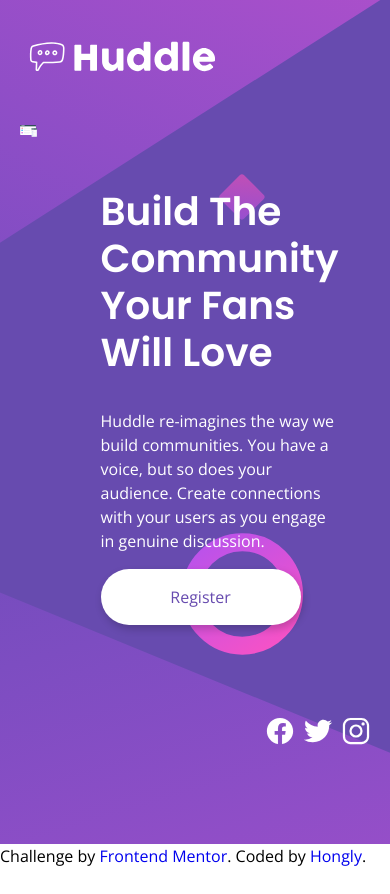
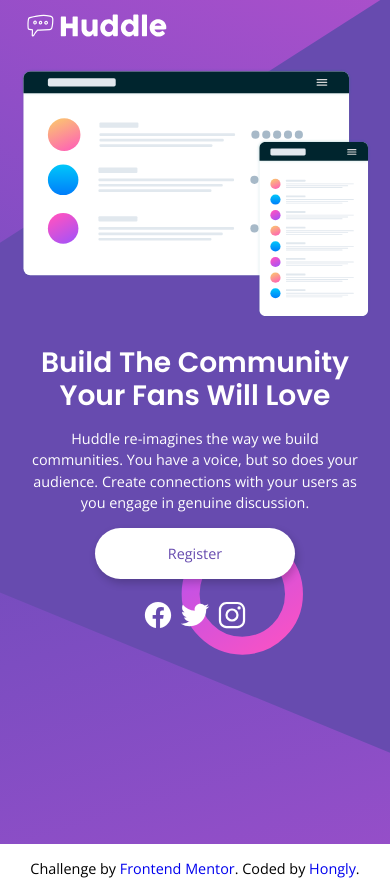
Before and after one commit to OungHongly/Huddle-landing-page, a plain HTML site: page index.html in a window 390 px wide. Before the commit the page ends 868 px from the top, so only its background shows below. Drawn offline with nearby package versions, Linux system fonts and the light colour scheme.

Commit message:
CSS: add responesive to layout

```diff
--- a/css/style.css
+++ b/css/style.css
@@ -148,6 +148,7 @@ span {
   grid-template-columns: 1.2fr 1fr;
   grid-template-rows: 70vh;
   justify-content: start;
+  align-content: center;
   gap: var(--space-lg);
 }
 .hero-image {
@@ -199,4 +200,57 @@ ion-icon:hover {
 }
 footer {
   color: black;
+  padding-block: var(--space-md);
+  text-align: center;
 }
+
+@media (max-width: 1240px) {
+  .hero-heading {
+    font-size: var(--text-h4);
+    margin-bottom: var(--space-md);
+  }
+}
+@media (max-width: 1030px) {
+  .hero-content {
+    padding: var(--space-lg) var(--space-sm);
+  }
+}
+@media (max-width: 920px) {
+  html {
+    font-size: 56.25%;
+  }
+  .hero-content {
+    padding: var(--space-md) var(--space-sm);
+  }
+}
+@media (max-width: 775px) {
+  .hero {
+    grid-template-columns: 1fr;
+    grid-template-rows: 1fr 1fr;
+    gap: var(--space-sm);
+  }
+  .logo {
+    width: 150px;
+    padding: var(--space-sm) 0;
+  }
+  .hero-image {
+    background-position: center;
+    background-size: contain;
+  }
+  .hero-content {
+    align-items: center;
+    text-align: center;
+  }
+  .social-link {
+    justify-content: center;
+    margin-top: var(--space-sm);
+  }
+}
+@media (max-width: 375px) {
+  html {
+    font-size: 50%;
+  }
+  .btn-register {
+    padding: var(--space-sm) var(--space-md);
+  }
+}
```
